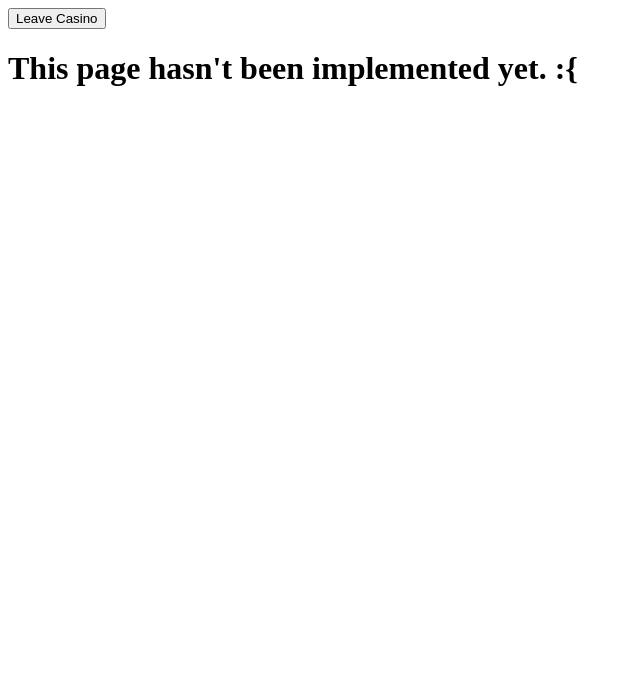
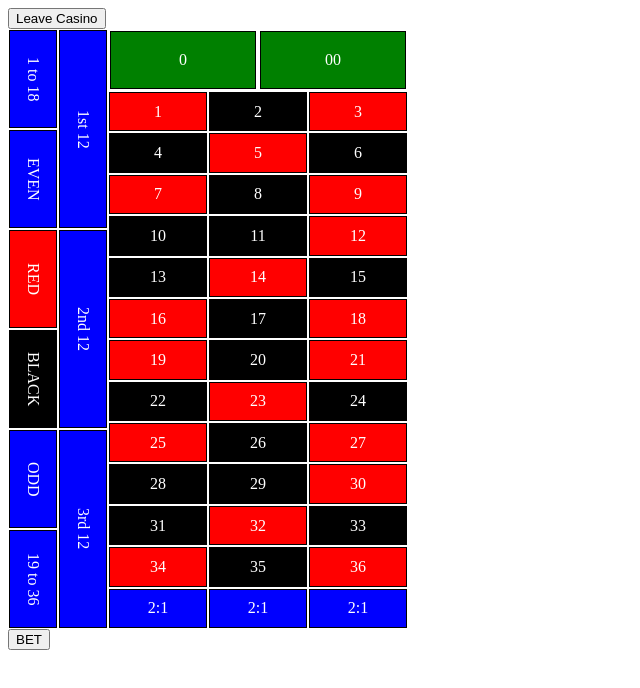
Before and after one commit to AlbrechtDerBar/Dungeon-Crawler, a plain HTML site: page casino.html in a window 1280 px wide. Shown: the whole page, without its empty margins (0-640 px from the left). Drawn offline with Linux system fonts and the light colour scheme.

Commit message:
updated Casino page
+ added a roulette table
+ added a style sheet for the casino page to properly load the roulette table
+ added body style to main css to make text unselectable
+ added placeBet() function to place a chip on the selected roulette space

```diff
--- /dev/null
+++ b/casino.css
@@ -0,0 +1,429 @@
+.chipR {
+    border: 1.5px solid black;
+    border-radius: 50%;
+    height: 25px;
+    width: 25px;
+    background-color: red;
+    margin-left: 5px;
+    display: inline-flex;
+    align-items: center;
+    justify-content: center;
+}
+
+.chipM {
+    margin: 0px;
+    padding: 0px;
+    border: 1.5px dashed white;
+    border-radius: 50%;
+    height: 25px;
+    width: 25px;
+    background-image: radial-gradient(circle, transparent 47%, white 50%, transparent 60%);
+    display: inline-flex;
+    align-items: center;
+    justify-content: center;
+}
+
+.chipL {
+    border: 1.5px solid black;
+    border-radius: 50%;
+    height: 25px;
+    width: 25px;
+    background-color: red;
+    margin-top: 5px;
+    display: inline-flex;
+    align-items: center;
+    justify-content: center;
+}
+
+body {
+    user-select: none;
+}
+
+.black {
+    background-color: black;
+    justify-content: center;
+    color: white;
+    margin: 1px;
+    padding-top: 3px;
+    padding-bottom: 3px;
+}
+
+.red {
+    background-color: red;
+    justify-content: center;
+    color: white;
+    margin: 1px;
+    padding-top: 3px;
+    padding-bottom: 3px;
+}
+
+.green {
+    display: flex;
+    width: 48%;
+    height: 50px;
+    float: right;
+    justify-content: center;
+    align-items: center;
+    border: 1px solid black;
+    margin: 2px;
+    background-color: green;
+    color: white;
+    padding-top: 3px;
+    padding-bottom: 3px;
+}
+
+.blue {
+    background-color: blue;
+    justify-content: center;
+    color: white;
+    margin: 1px;
+    padding-top: 3px;
+    padding-bottom: 3px;
+}
+
+.bet {
+    border: 1px solid black;
+}
+
+
+#table {
+    width: 400px;
+    height: 600px;
+    display: flex;
+}
+
+#box1 {
+    width: 25%;
+    display: flex;
+}
+
+#box2 {
+    width: 75%;
+    display: flex;
+}
+
+/* divs for the left side of the grid */
+
+.leftSide {
+    display: grid;
+    width: 100%;
+    grid-template-columns: repeat(2, 1fr);
+    grid-template-rows: repeat(6, 1fr);
+    grid-column-gap: 0px;
+    grid-row-gap: 0px;
+}
+
+.div1 {
+    grid-area: 1 / 1 / 2 / 2;
+    display: flex;
+    align-items: center;
+    justify-content: center;
+    writing-mode: vertical-rl;
+}
+.div2 {
+    grid-area: 2 / 1 / 3 / 2;
+    display: flex;
+    align-items: center;
+    justify-content: center;
+    writing-mode: vertical-rl;
+}
+.div3 {
+    grid-area: 3 / 1 / 4 / 2;
+    display: flex;
+    align-items: center;
+    justify-content: center;
+    writing-mode: vertical-rl;
+}
+.div4 {
+    grid-area: 4 / 1 / 5 / 2;
+    display: flex;
+    align-items: center;
+    justify-content: center;
+    writing-mode: vertical-rl;
+}
+.div5 {
+    grid-area: 5 / 1 / 6 / 2;
+    display: flex;
+    align-items: center;
+    justify-content: center;
+    writing-mode: vertical-rl;
+}
+.div6 {
+    grid-area: 6 / 1 / 7 / 2;
+    display: flex;
+    align-items: center;
+    justify-content: center;
+    writing-mode: vertical-rl;
+}
+.div7 {
+    grid-area: 1 / 2 / 3 / 3;
+    display: flex;
+    align-items: center;
+    justify-content: center;
+    writing-mode: vertical-rl;
+}
+.div8 {
+    grid-area: 3 / 2 / 5 / 3;
+    display: flex;
+    align-items: center;
+    justify-content: center;
+    writing-mode: vertical-rl;
+}
+.div9 {
+    grid-area: 5 / 2 / 7 / 3;
+    display: flex;
+    align-items: center;
+    justify-content: center;
+    writing-mode: vertical-rl;
+}
+
+/* divs for the right side of the grid */
+.parent {
+    display: grid;
+    width: 100%;
+    grid-template-columns: repeat(3, 1fr);
+    grid-template-rows: repeat(14, 1fr);
+    grid-column-gap: 0px;
+    grid-row-gap: 0px;
+}
+
+.div11 {
+    grid-area: 2 / 1 / 3 / 2;
+    display: flex;
+    align-items: center;
+    justify-content: center;
+}
+.div12 {
+    grid-area: 2 / 2 / 3 / 3;
+    display: flex;
+    align-items: center;
+    justify-content: center;
+}
+.div13 {
+    grid-area: 2 / 3 / 3 / 4;
+    display: flex;
+    align-items: center;
+    justify-content: center;
+}
+.div14 {
+    grid-area: 3 / 1 / 4 / 2;
+    display: flex;
+    align-items: center;
+    justify-content: center;
+}
+.div15 {
+    grid-area: 3 / 2 / 4 / 3;
+    display: flex;
+    align-items: center;
+    justify-content: center;
+}
+.div16 {
+    grid-area: 3 / 3 / 4 / 4;
+    display: flex;
+    align-items: center;
+    justify-content: center;
+}
+.div17 {
+    grid-area: 4 / 1 / 5 / 2;
+    display: flex;
+    align-items: center;
+    justify-content: center;
+}
+.div18 {
+    grid-area: 4 / 2 / 5 / 3;
+    display: flex;
+    align-items: center;
+    justify-content: center;
+}
+.div19 {
+    grid-area: 4 / 3 / 5 / 4;
+    display: flex;
+    align-items: center;
+    justify-content: center;
+}
+.div20 {
+    grid-area: 5 / 1 / 6 / 2;
+    display: flex;
+    align-items: center;
+    justify-content: center;
+}
+.div21 {
+    grid-area: 5 / 2 / 6 / 3;
+    display: flex;
+    align-items: center;
+    justify-content: center;
+}
+.div22 {
+    grid-area: 5 / 3 / 6 / 4;
+    display: flex;
+    align-items: center;
+    justify-content: center;
+}
+.div23 {
+    grid-area: 6 / 1 / 7 / 2;
+    display: flex;
+    align-items: center;
+    justify-content: center;
+}
+.div24 {
+    grid-area: 6 / 2 / 7 / 3;
+    display: flex;
+    align-items: center;
+    justify-content: center;
+}
+.div25 {
+    grid-area: 6 / 3 / 7 / 4;
+    display: flex;
+    align-items: center;
+    justify-content: center;
+}
+.div26 {
+    grid-area: 7 / 1 / 8 / 2;
+    display: flex;
+    align-items: center;
+    justify-content: center;
+}
+.div27 {
+    grid-area: 7 / 2 / 8 / 3;
+    display: flex;
+    align-items: center;
+    justify-content: center;
+}
+.div28 {
+    grid-area: 7 / 3 / 8 / 4;
+    display: flex;
+    align-items: center;
+    justify-content: center;
+}
+.div29 {
+    grid-area: 8 / 1 / 9 / 2;
+    display: flex;
+    align-items: center;
+    justify-content: center;
+}
+.div30 {
+    grid-area: 8 / 2 / 9 / 3;
+    display: flex;
+    align-items: center;
+    justify-content: center;
+}
+.div31 {
+    grid-area: 8 / 3 / 9 / 4;
+    display: flex;
+    align-items: center;
+    justify-content: center;
+}
+.div32 {
+    grid-area: 9 / 1 / 10 / 2;
+    display: flex;
+    align-items: center;
+    justify-content: center;
+}
+.div33 {
+    grid-area: 9 / 2 / 10 / 3;
+    display: flex;
+    align-items: center;
+    justify-content: center;
+}
+.div34 {
+    grid-area: 9 / 3 / 10 / 4;
+    display: flex;
+    align-items: center;
+    justify-content: center;
+}
+.div35 {
+    grid-area: 10 / 1 / 11 / 2;
+    display: flex;
+    align-items: center;
+    justify-content: center;
+}
+.div36 {
+    grid-area: 10 / 2 / 11 / 3;
+    display: flex;
+    align-items: center;
+    justify-content: center;
+}
+.div37 {
+    grid-area: 10 / 3 / 11 / 4;
+    display: flex;
+    align-items: center;
+    justify-content: center;
+}
+.div38 {
+    grid-area: 11 / 1 / 12 / 2;
+    display: flex;
+    align-items: center;
+    justify-content: center;
+}
+.div39 {
+    grid-area: 11 / 2 / 12 / 3;
+    display: flex;
+    align-items: center;
+    justify-content: center;
+}
+.div40 {
+    grid-area: 11 / 3 / 12 / 4;
+    display: flex;
+    align-items: center;
+    justify-content: center;
+}
+.div41 {
+    grid-area: 12 / 1 / 13 / 2;
+    display: flex;
+    align-items: center;
+    justify-content: center;
+}
+.div42 {
+    grid-area: 12 / 2 / 13 / 3;
+    display: flex;
+    align-items: center;
+    justify-content: center;
+}
+.div43 {
+    grid-area: 12 / 3 / 13 / 4;
+    display: flex;
+    align-items: center;
+    justify-content: center;
+}
+.div44 {
+    grid-area: 13 / 1 / 14 / 2;
+    display: flex;
+    align-items: center;
+    justify-content: center;
+}
+.div45 {
+    grid-area: 13 / 2 / 14 / 3;
+    display: flex;
+    align-items: center;
+    justify-content: center;
+}
+.div46 {
+    grid-area: 13 / 3 / 14 / 4;
+    display: flex;
+    align-items: center;
+    justify-content: center;
+}
+.div47 {
+    grid-area: 14 / 1 / 15 / 2;
+    display: flex;
+    align-items: center;
+    justify-content: center;
+}
+.div48 {
+    grid-area: 14 / 2 / 15 / 3;
+    display: flex;
+    align-items: center;
+    justify-content: center;
+}
+.div49 {
+    grid-area: 14 / 3 / 15 / 4;
+    display: flex;
+    align-items: center;
+    justify-content: center;
+}
+.div10 {
+    grid-area: 1 / 1 / 2 / 4;
+    display: flex;
+    align-items: center;
+    justify-content: center;
+}
--- a/casino.html
+++ b/casino.html
@@ -3,9 +3,73 @@
         <title>Casino</title>
         <script src="rpg.js"></script>
         <script src="script.js"></script>
+        <script src="casino.js"></script>
+        <link rel="stylesheet" href="casino.css">
     </head>
     <body>
         <button onclick="home()">Leave Casino</button>
-        <h1>This page hasn't been implemented yet. :{</h1>
+        <div id="table">
+            <div id="box1">
+                <div class="leftSide">
+                    <div id="P12" class="blue bet div7 left">1st 12</div>
+                    <div id="M12" class="blue bet div8 left">2nd 12</div>
+                    <div id="D12" class="blue bet div9 left">3rd 12</div>
+                    <div id="low" class="blue bet div1 left">1 to 18</div>
+                    <div id="even" class="blue bet div2 left">EVEN</div>
+                    <div id="red" class="red bet div3 left">RED</div>
+                    <div id="black" class="black bet div4 left">BLACK</div>
+                    <div id="odd" class="blue bet div5 left">ODD</div>
+                    <div id="high" class="blue bet div6 left">19 to 36</div>
+                </div>
+            </div>
+            <div id="box2">
+                <div class="parent">
+                    <div class="div10">
+                        <div id="zero" class="green bet">0</div>
+                        <div id="doubleZero" class="green bet">00</div>
+                    </div>
+                    <div id="1" class="red bet div11">1</div>
+                    <div id="2" class="black bet div12">2</div>
+                    <div id="3" class="red bet div13">3</div>
+                    <div id="4" class="black bet div14">4</div>
+                    <div id="5" class="red bet div15">5</div>
+                    <div id="6" class="black bet div16">6</div>
+                    <div id="7" class="red bet div17">7</div>
+                    <div id="8" class="black bet div18">8</div>
+                    <div id="9" class="red bet div19">9</div>
+                    <div id="10" class="black bet div20">10</div>
+                    <div id="11" class="black bet div21">11</div>
+                    <div id="12" class="red bet div22">12</div>
+                    <div id="13" class="black bet div23">13</div>
+                    <div id="14" class="red bet div24">14</div>
+                    <div id="15" class="black bet div25">15</div>
+                    <div id="16" class="red bet div26">16</div>
+                    <div id="17" class="black bet div27">17</div>
+                    <div id="18" class="red bet div28">18</div>
+                    <div id="19" class="red bet div29">19</div>
+                    <div id="20" class="black bet div30">20</div>
+                    <div id="21" class="red bet div31">21</div>
+                    <div id="22" class="black bet div32">22</div>
+                    <div id="23" class="red bet div33">23</div>
+                    <div id="24" class="black bet div34">24</div>
+                    <div id="25" class="red bet div35">25</div>
+                    <div id="26" class="black bet div36">26</div>
+                    <div id="27" class="red bet div37">27</div>
+                    <div id="28" class="black bet div38">28</div>
+                    <div id="29" class="black bet div39">29</div>
+                    <div id="30" class="red bet div40">30</div>
+                    <div id="31" class="black bet div41">31</div>
+                    <div id="32" class="red bet div42">32</div>
+                    <div id="33" class="black bet div43">33</div>
+                    <div id="34" class="red bet div44">34</div>
+                    <div id="35" class="black bet div45">35</div>
+                    <div id="36" class="red bet div46">36</div>
+                    <div id="c1" class="blue bet div47">2:1</div>
+                    <div id="c2" class="blue bet div48">2:1</div>
+                    <div id="c3" class="blue bet div49">2:1</div>
+                </div>
+            </div>
+        </div>
+        <button>BET</button>
     </body>
 </html>
--- a/style.css
+++ b/style.css
@@ -1,3 +1,7 @@
+body {
+    user-select: none;
+}
+
 td {
     height: 48px;
     width: 48px;
```
Also changed, not shown: casino.js (added, +43 -0 lines).
